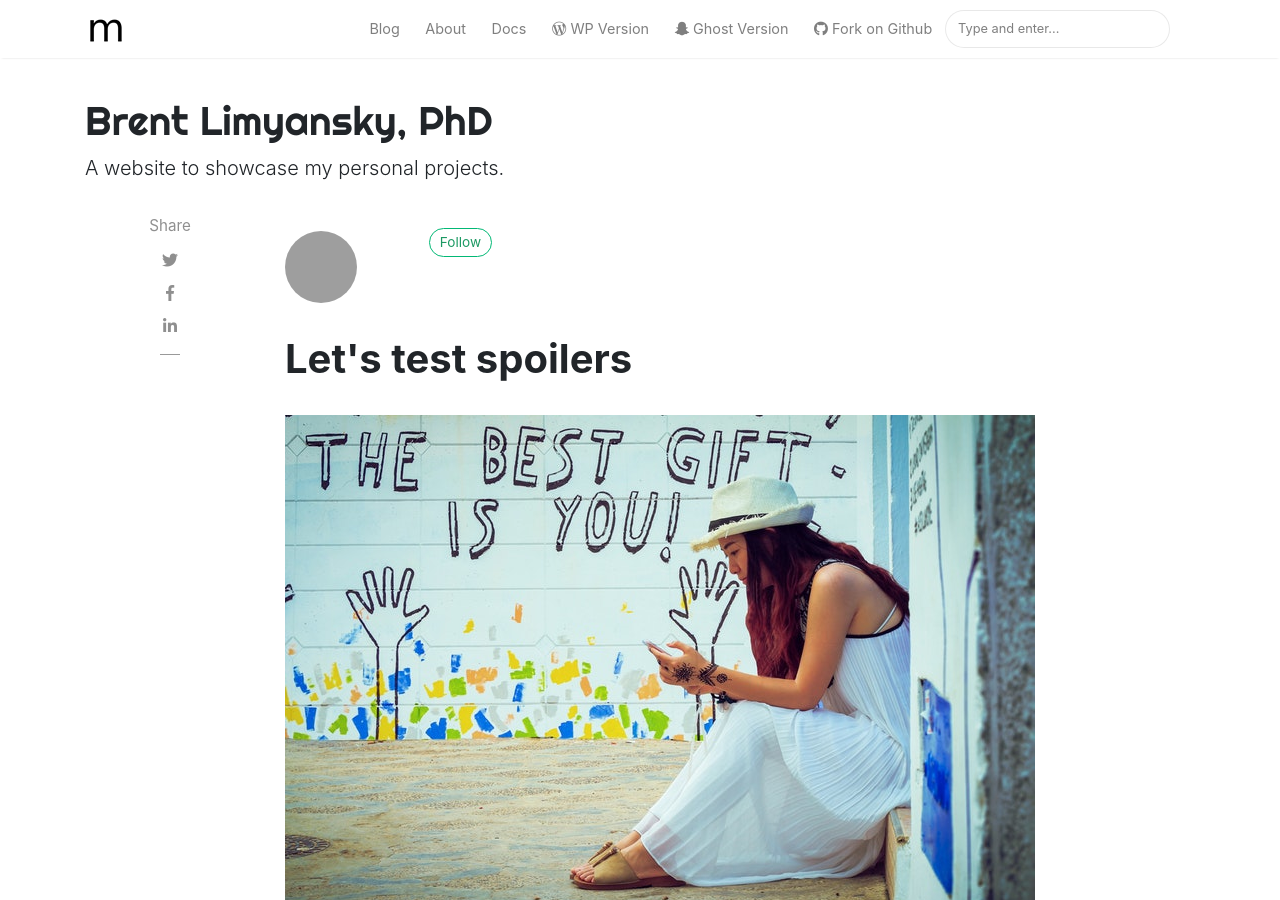
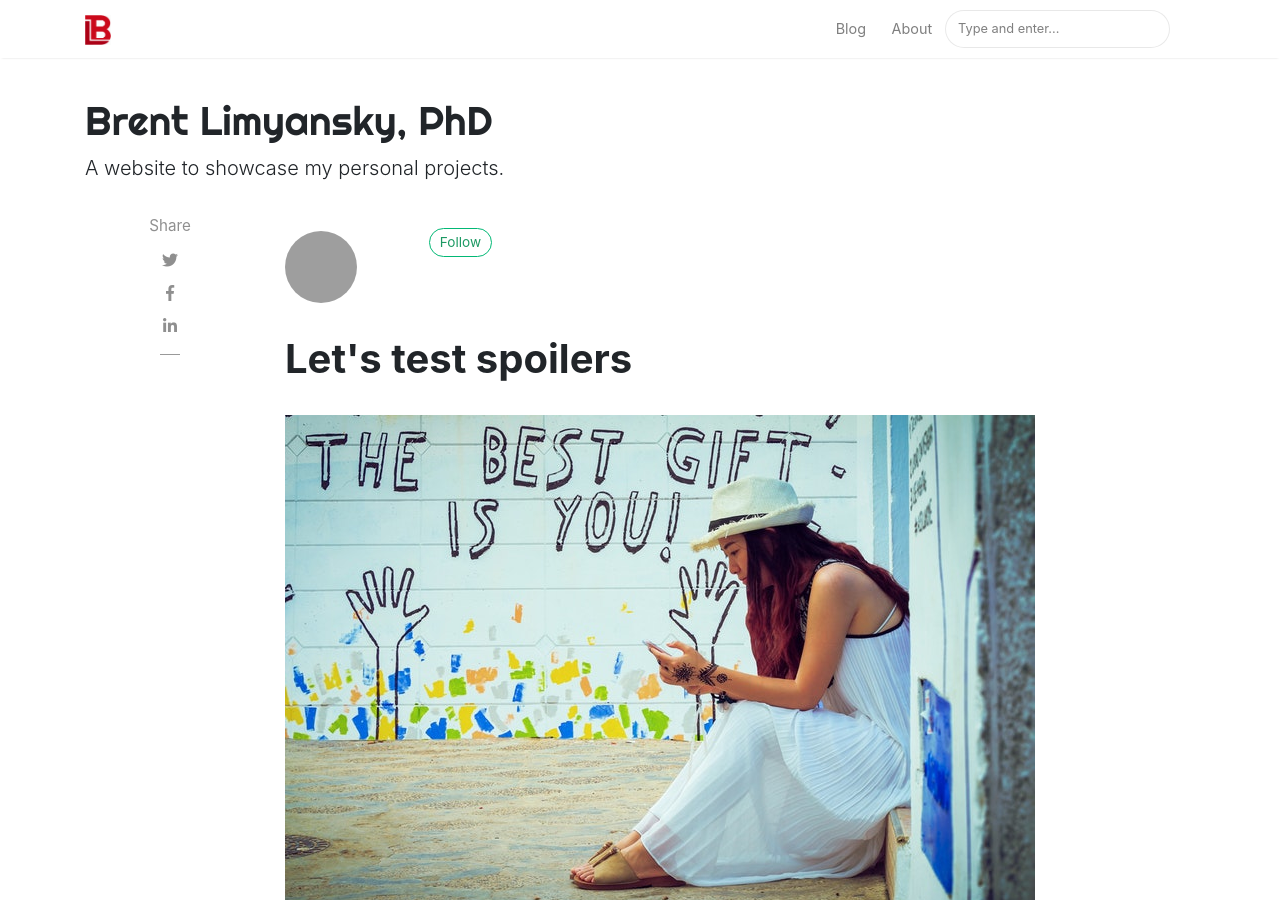
Before and after one commit to limyansky/personal_website, a Jekyll site: the page built from _posts/2018-01-11-quick-start-guide.md, in a window 1280 px wide and 900 px high. Built offline with Jekyll 4.4.1, drawn with Linux system fonts in a browser that asks for light colours; nearby versions of some CDN libraries; comment, search, counter and statistics services are not loaded; grey boxes are pictures that could not be loaded.

Commit message:
Customizing
added personal logo and removed extra pages

```diff
--- a/_layouts/default.html
+++ b/_layouts/default.html
@@ -73,22 +73,6 @@
 
                 <li class="nav-item">
                 <a class="nav-link" href="{{ site.baseurl }}/about">About</a>
-                </li>
-
-                <li class="nav-item">
-                <a target="_blank" class="nav-link" href="https://bootstrapstarter.com/bootstrap-templates/template-mediumish-bootstrap-jekyll/"> Docs</a>
-                </li>
-
-                <li class="nav-item">
-                <a target="_blank" class="nav-link" href="https://www.wowthemes.net/themes/mediumish-wordpress/"><i class="fab fa-wordpress-simple"></i> WP Version</a>
-                </li>
-
-                <li class="nav-item">
-                <a target="_blank" class="nav-link" href="https://www.wowthemes.net/themes/mediumish-ghost/"><i class="fab fa-snapchat-ghost"></i> Ghost Version</a>
-                </li>
-
-                <li class="nav-item">
-                <a target="_blank" class="nav-link" href="https://github.com/wowthemesnet/mediumish-theme-jekyll"><i class="fab fa-github"></i> Fork on Github</a>
                 </li>
 
                 {% include search-lunr.html %}
```
Also changed, not shown: _posts/2018-01-11-quick-start-guide.md (+1 -1 lines), assets/images/logo.png, 14 other files.
